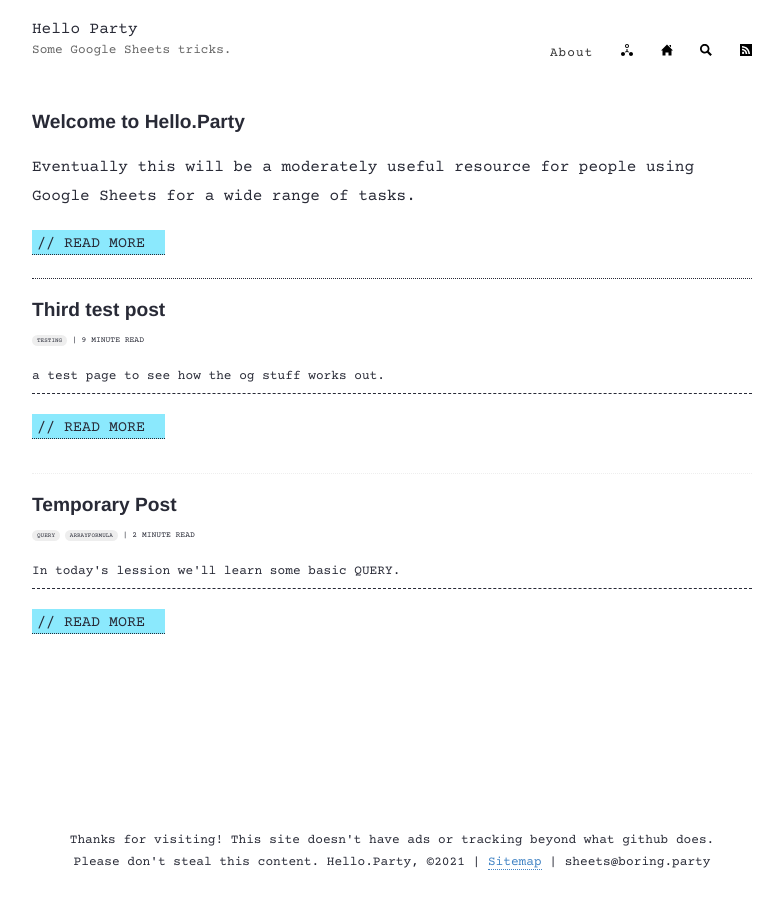
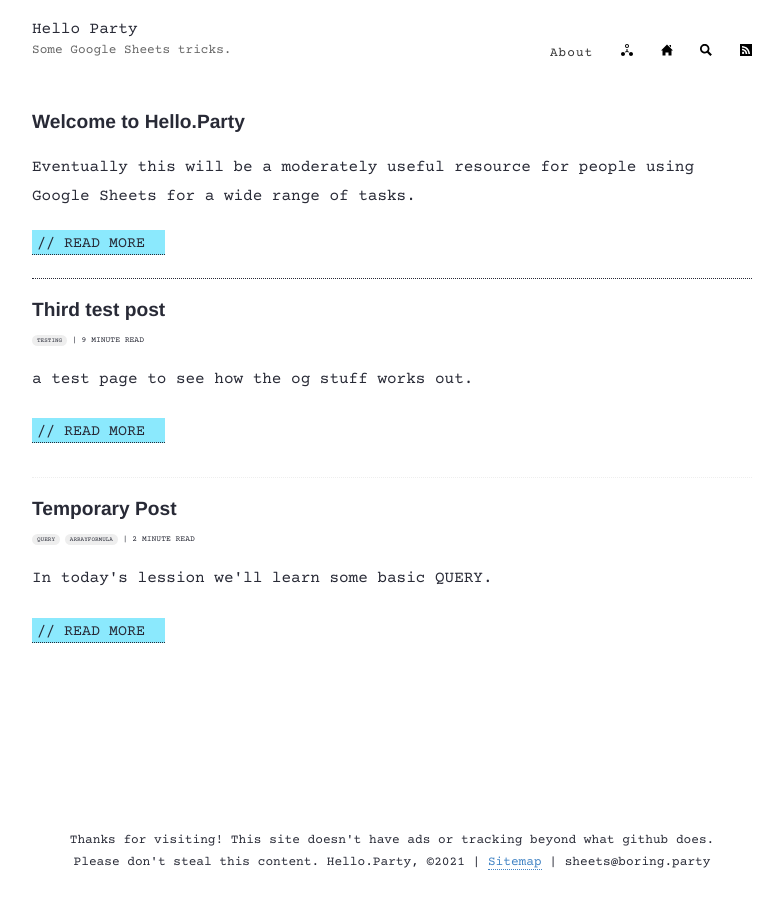
Before and after one commit to hello-party/hello-party-old.github.io, a Jekyll site: the page built from index.html, in a window 1280 px wide. Shown: the whole page, without its empty margins (248-1031 px from the left). Built offline with Jekyll 4.4.1, drawn with Linux system fonts in a browser that asks for light colours; the list of posts is cut into pages by our own code.

Commit message:
Update style.scss

```diff
--- a/assets/style.scss
+++ b/assets/style.scss
@@ -128,8 +128,6 @@ div#smallCategories, #smallCategories a {
 
 div#subtitle {
     margin: 20px 0px;
-    border-bottom: 1px dashed $black;
-    font-size: 0.8em;
     padding-bottom: 5px;
 }
 
```
